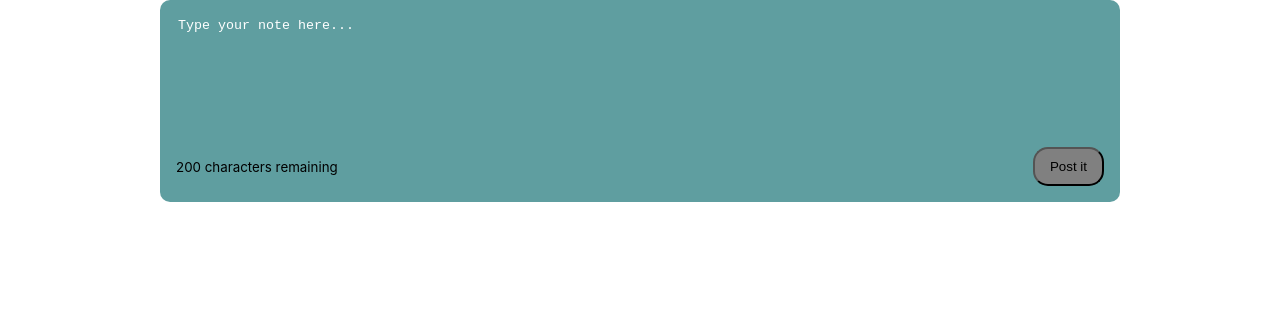
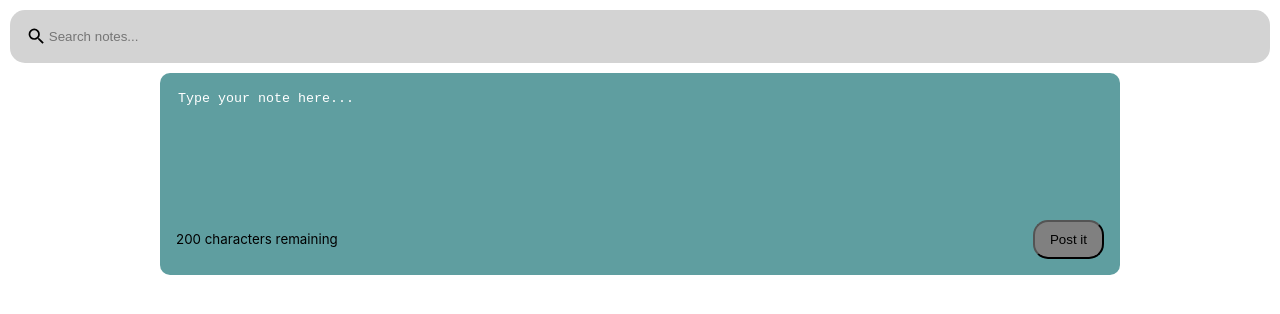
Before and after one commit to krisjwood/react-notes-app, a React (Create React App) app: page / in a window 1280 px wide. Shown: the top 314 px of the page. Built offline with nearby package versions, Linux system fonts and the light colour scheme.

Commit message:
add search bar components & CSS

```diff
--- a/src/App.js
+++ b/src/App.js
@@ -1,6 +1,7 @@
 import { useState } from "react"
 import NotesList from "./components/NotesList"
 import { nanoid } from 'nanoid'
+import Search from "./components/Search"
 
 const App = () => {
   const [notes, setNotes] = useState([])
@@ -21,9 +22,13 @@
     setNotes(newNotes)
   }
 
-  return <div className="container">
+  return (
+  <>
+  <Search />
+  <div className="container">
     <NotesList notes={notes} handleAdd={AddNote} deleteNote={deleteNote} />
   </div>
-}
+  </>
+  )}
 
 export default App
--- /dev/null
+++ b/src/components/Search.js
@@ -0,0 +1,12 @@
+import { MdSearch } from "react-icons/md"
+
+const Search = () => {
+    return (
+        <div className="search">
+            <MdSearch className="search-icons" size="1.3em" />
+            <input type="text" placeholder="Search notes..."></input>
+        </div>
+    )
+}
+
+export default Search
--- a/src/index.css
+++ b/src/index.css
@@ -76,3 +76,21 @@
 .delete-icon:hover {
   cursor: pointer;
 }
+
+.search {
+  display: flex;
+  align-items: center;
+  margin: 10px;
+  background-color: lightgray;
+  border-radius: 15px;
+  padding: 1em;
+}
+
+.search input {
+  border: none;
+  background-color: lightgray;
+}
+
+input:focus {
+  outline: none;
+}
```
